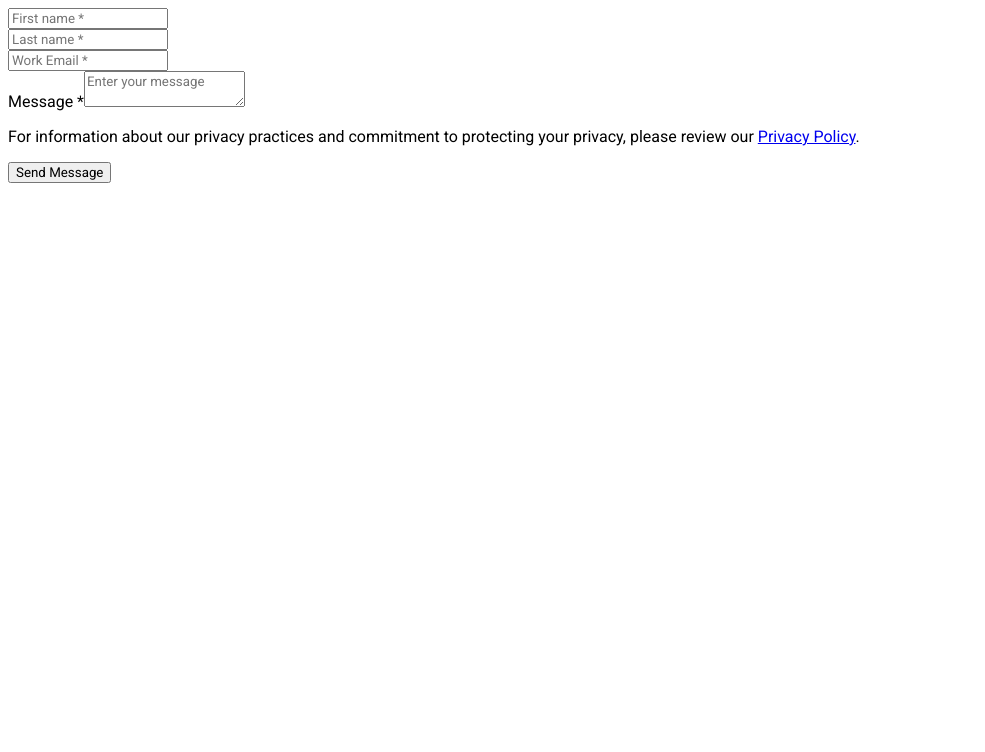
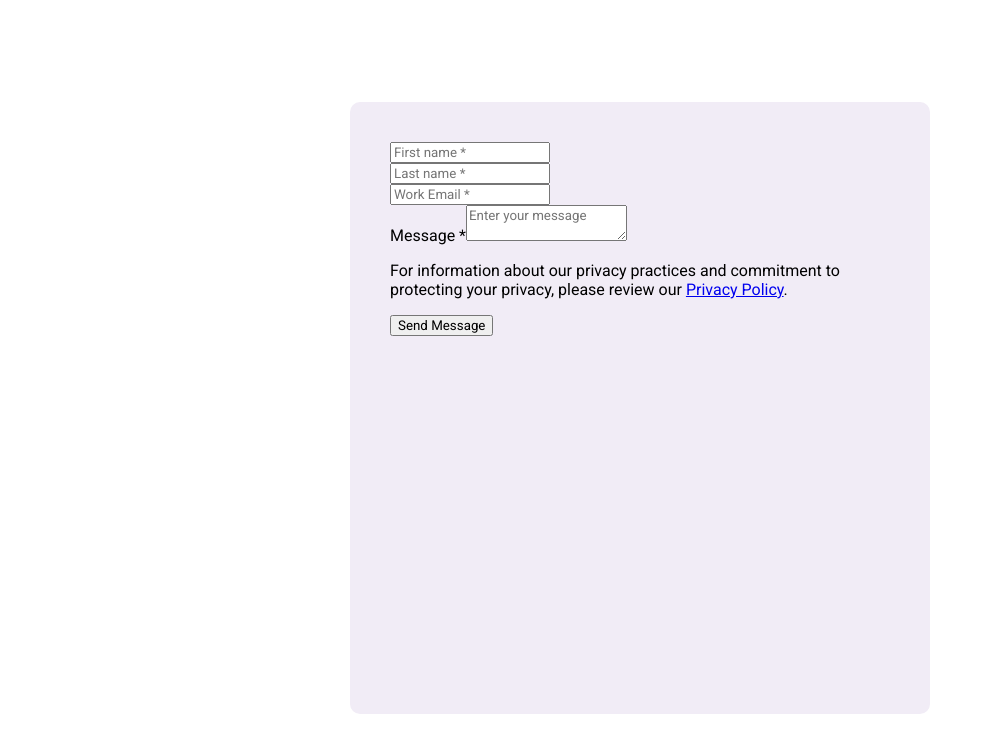
Before and after one commit to svighenaitz/storyblok-th, a React (Vite) app: page / in a window 1280 px wide. Shown: the top 752 px of the page, without its empty margins (0-985 px from the left). Built offline with nearby package versions, Linux system fonts and the light colour scheme.

Commit message:
feat: add centered layout and styling for contact form component

```diff
--- a/src/App.scss
+++ b/src/App.scss
@@ -0,0 +1,6 @@
+.centeredFormParent {
+    display: flex;
+    align-items: center;
+    justify-content: center;
+    min-height: 100vh;
+  }
--- a/src/App.tsx
+++ b/src/App.tsx
@@ -4,9 +4,9 @@ import ContactForm from "./components/ContactForm/ContactForm";
 function App() {
 
   return (
-    <>
+    <div className="centeredFormParent">
       <ContactForm />
-    </>
+    </div>
   )
 }
 
--- a/src/components/ContactForm/ContactForm.module.scss
+++ b/src/components/ContactForm/ContactForm.module.scss
@@ -0,0 +1,11 @@
+.container {
+  width: 500px;
+  min-height: 532px;
+
+  border-radius: 10px;
+  padding: 40px;
+  display: flex;
+  flex-direction: column;
+  gap: 20px;
+  background: var(--color-bg-form);
+}
--- a/src/index.scss
+++ b/src/index.scss
@@ -1,4 +1,8 @@
 @import url('https://fonts.googleapis.com/css2?family=Roboto:wght@400;500;700&display=swap');
+
+:root {
+  --color-bg-form: #F1ECF6;
+}
 
 html, body {
   font-family: 'Roboto', Arial, Helvetica, sans-serif;
```
